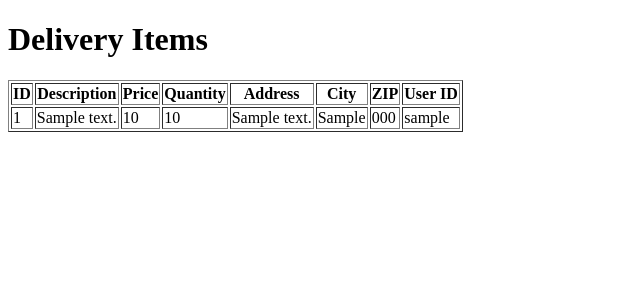
After one commit to a-amrashraf/webprog, a PHP site: page /delivery.php in a window 1280 px wide. The commit adds this page. Shown: the top 300 px of the page, without its empty margins (0-640 px from the left). Run offline with PHP 8.4, Linux system fonts and the light colour scheme; tables that the repository leaves empty or names only in its code hold one stand-in row (values such as "Sample post").

Commit message:
added delivery page for the admin

```diff
--- a/admin_dashboard.php
+++ b/admin_dashboard.php
@@ -20,7 +20,9 @@
 
     <!-- Add Button to Toggle Form Visibility -->
     <button  onclick="toggleForm()">Add Product</button>
-
+    <div style="text-align: center; margin-bottom: 20px;">
+        <a href="delivery.php"><button>View Deliveries</button></a>
+    </div>
     <!-- Form to add rows to the product table (Initially Hidden) -->
 
     <div class="container">
--- /dev/null
+++ b/delivery.php
@@ -0,0 +1,48 @@
+<!-- delivery.php -->
+<!DOCTYPE html>
+<html>
+<head>
+    <title>Delivery Items</title>
+    <!-- Add any necessary CSS or external stylesheets -->
+</head>
+<body>
+    <h1>Delivery Items</h1>
+
+    <?php
+    // Include the connection file
+    include_once('connection.php');
+
+    // Fetch data from the delivery_items table
+    $sql = "SELECT * FROM delivery_items";
+    $result = $conn->query($sql);
+
+    if ($result->num_rows > 0) {
+        // Display table headers
+        echo '<table border="1">';
+        echo '<tr><th>ID</th><th>Description</th><th>Price</th><th>Quantity</th><th>Address</th><th>City</th><th>ZIP</th><th>User ID</th></tr>';
+
+        // Output data of each row
+        while ($row = $result->fetch_assoc()) {
+            echo "<tr>";
+            echo "<td>" . $row["product_id"] . "</td>";
+            echo "<td>" . $row["description"] . "</td>";
+            echo "<td>" . $row["price"] . "</td>";
+            echo "<td>" . $row["quantity"] . "</td>";
+            echo "<td>" . $row["address"] . "</td>";
+            echo "<td>" . $row["city"] . "</td>";
+            echo "<td>" . $row["zip"] . "</td>";
+            echo "<td>" . $row["username"] . "</td>";
+            echo "</tr>";
+        }
+
+        echo "</table>";
+    } else {
+        echo "No delivery items found";
+    }
+
+    // Close the connection
+    $conn->close();
+    ?>
+
+</body>
+</html>
```
